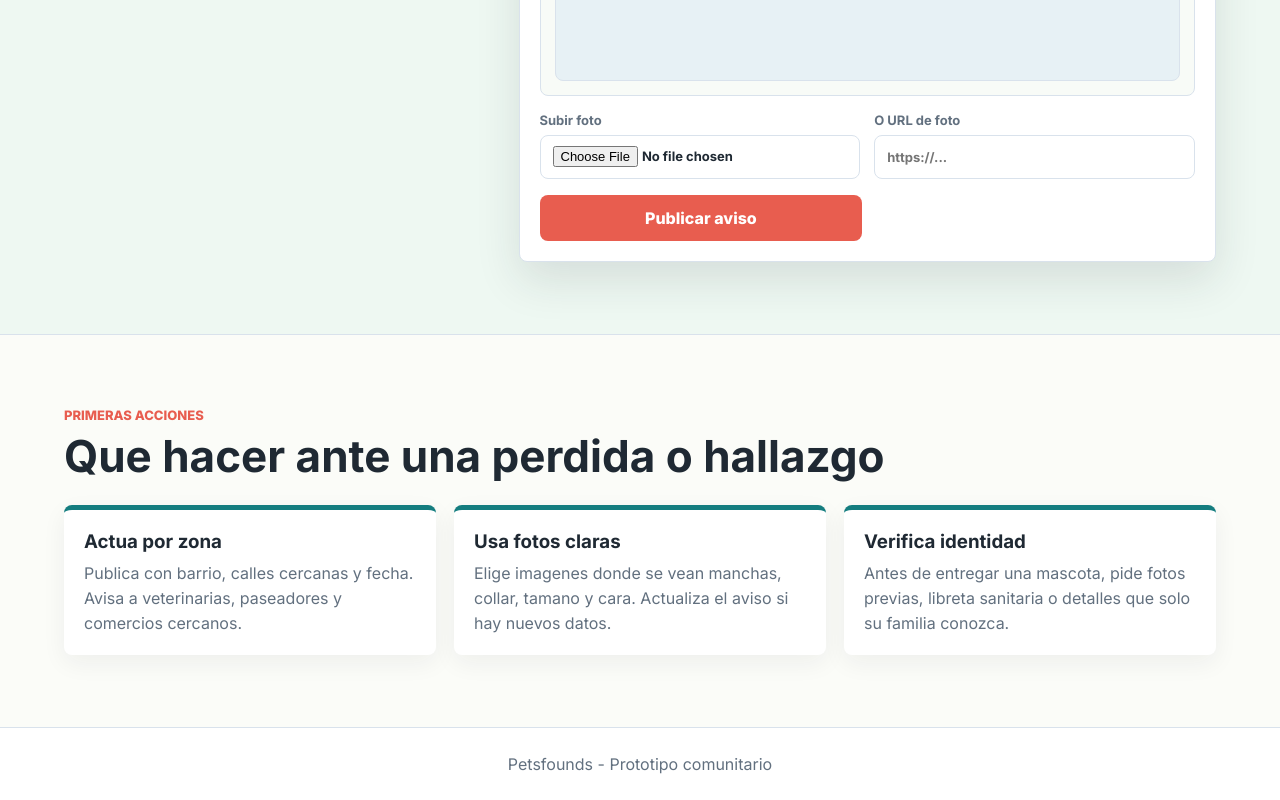
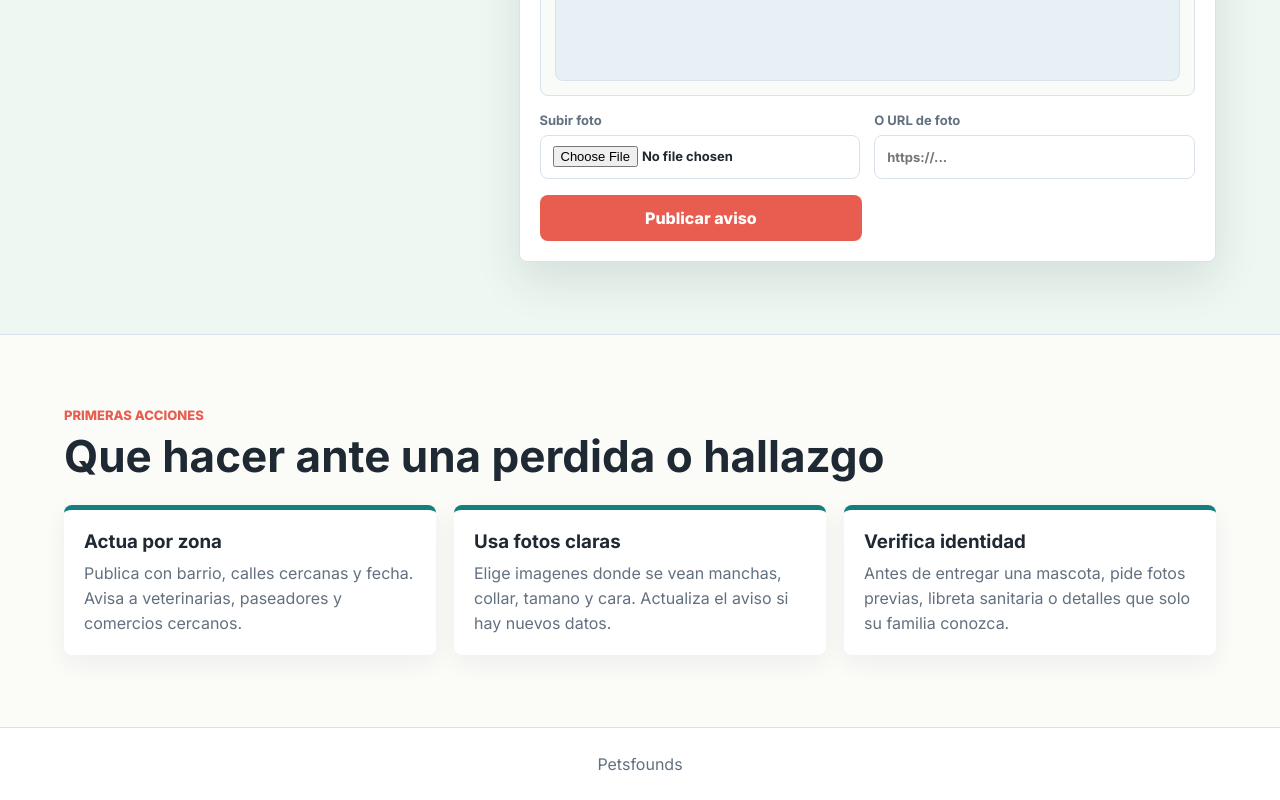
Before and after one commit to proyectosbpnzx-tech/Pet-Finder, a website: page index.html in a window 1280 px wide. Shown: the part 2740-3540 px from the top of the page. Drawn offline with nearby package versions, Linux system fonts and the light colour scheme; no server answers.

Commit message:
saco del pie de pagina "prototipo comunitario"

```diff
--- a/index.html
+++ b/index.html
@@ -198,7 +198,7 @@
     </section>
   </main>
 
-  <footer class="footer">Petsfounds - Prototipo comunitario</footer>
+  <footer class="footer">Petsfounds</footer>
   <script src="https://unpkg.com/leaflet@1.9.4/dist/leaflet.js"></script>
   <script src="/app.js"></script>
 </body>
```
